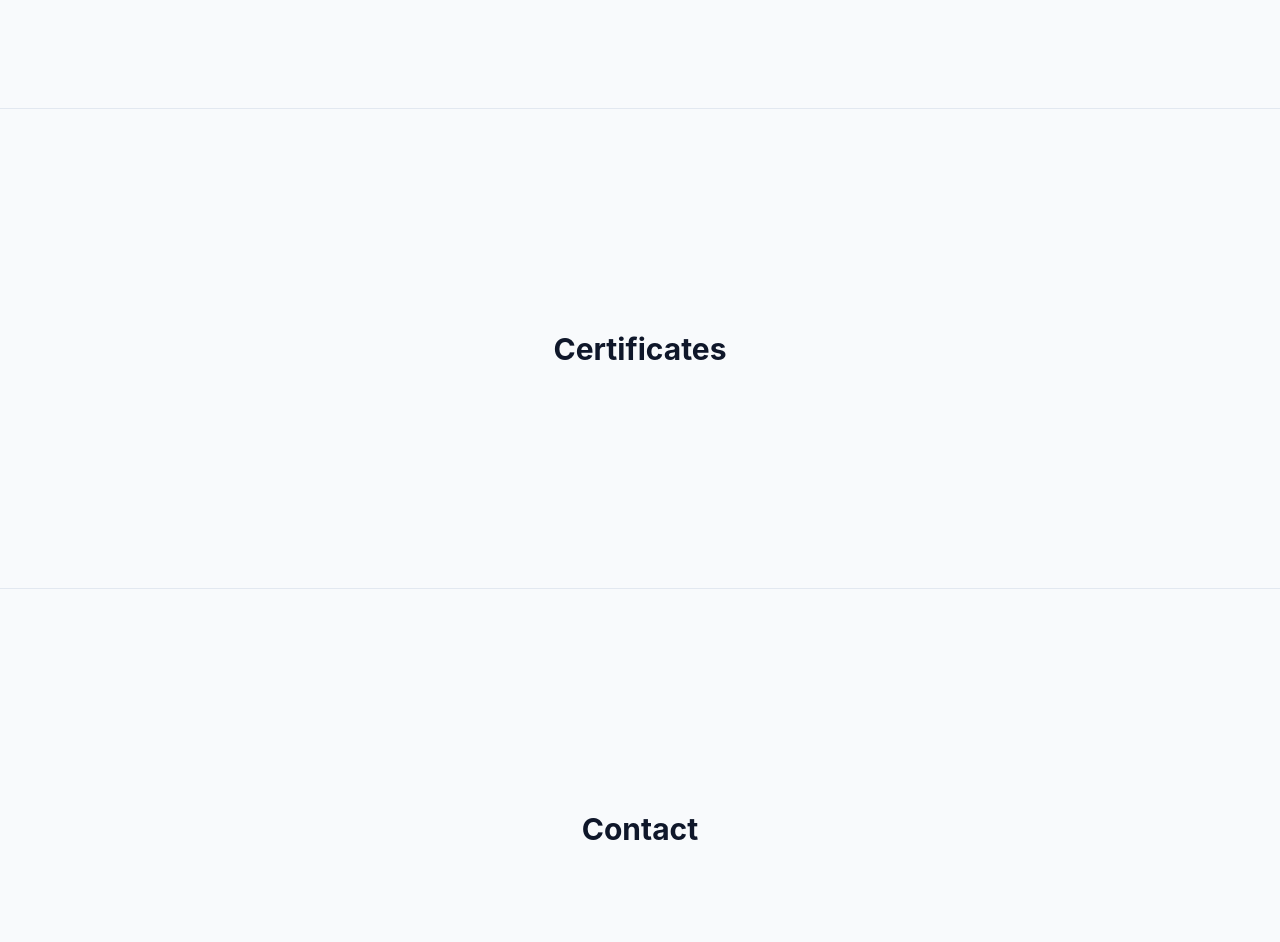
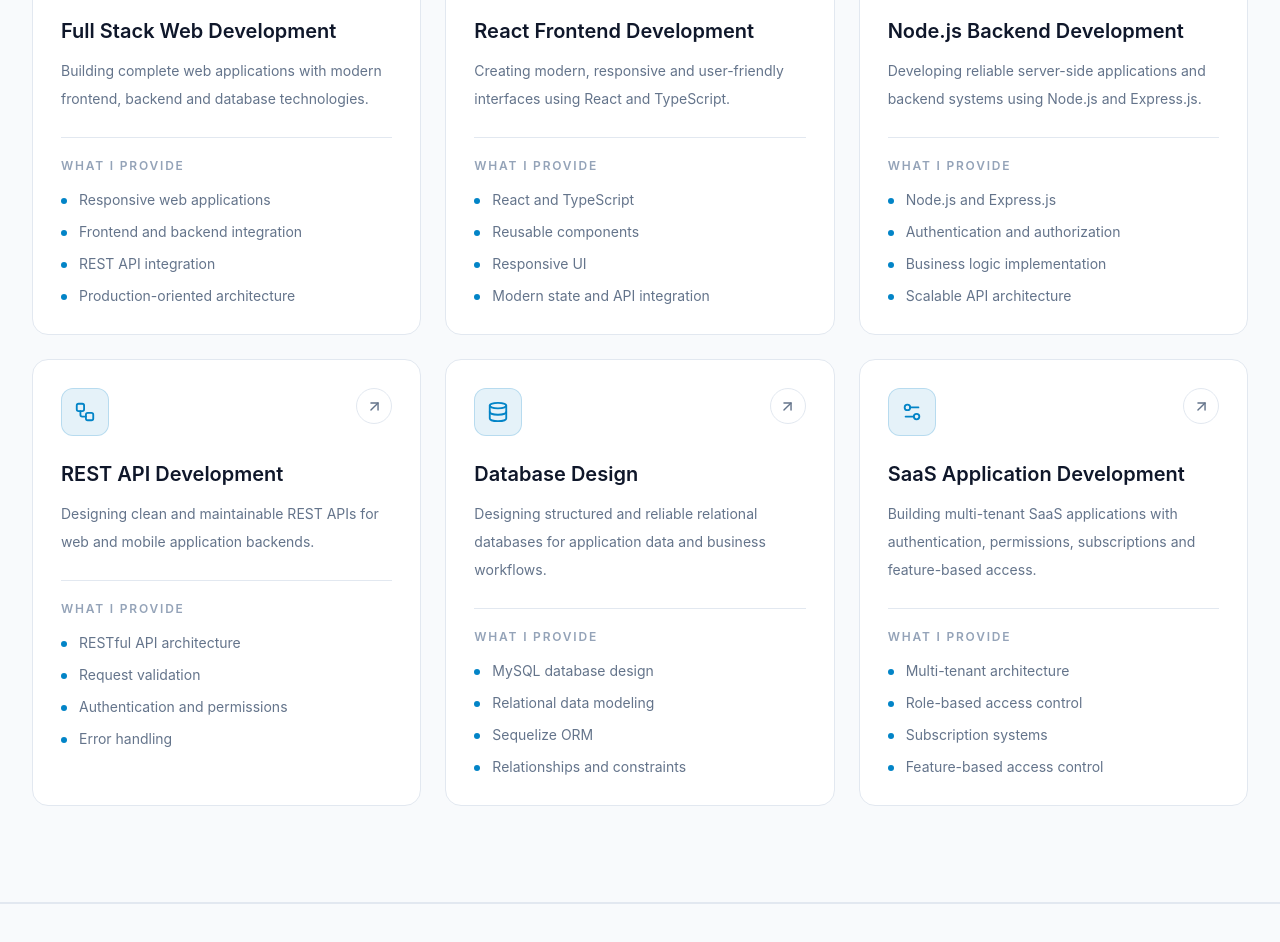
Before and after one commit to Rezowan6/rezowan-miya-portfolio, a React app: page / in a window 1280 px wide. Shown: the part 7480-8422 px from the top of the page. Built offline with nearby package versions, Linux system fonts and the light colour scheme; the HTML template or start-up script is replaced by a standard one.

Commit message:
feat: add Services section with ServicesHeader, ServicesGrid, and ServiceCard components, and integrate into main layout

```diff
--- a/src/App.tsx
+++ b/src/App.tsx
@@ -3,6 +3,7 @@ import Projects from "./components/projects/Projects";
 import About from "./components/sections/about/About";
 import Experience from "./components/sections/experience/Experience";
 import Hero from "./components/sections/hero/Hero";
+import Services from "./components/sections/services/Services";
 import Skills from "./components/sections/skill/Skills";
 
 function App() {
@@ -21,12 +22,7 @@ function App() {
 
         <Experience />
 
-        <section
-          id="services"
-          className="flex min-h-[60vh] items-center justify-center border-t border-theme-border"
-        >
-          <h2 className="text-3xl font-bold">Services</h2>
-        </section>
+        <Services />
 
         <section
           id="certificates"
--- /dev/null
+++ b/src/components/sections/services/ServiceCard.tsx
@@ -0,0 +1,54 @@
+import { ArrowUpRight } from "lucide-react";
+
+import type { Service } from "../../../config/services";
+
+interface ServiceCardProps {
+  service: Service;
+}
+
+export default function ServiceCard({
+  service,
+}: ServiceCardProps) {
+  const ServiceIcon = service.icon;
+
+  return (
+    <article className="group rounded-2xl border border-theme-border bg-theme-card p-6 transition-all duration-200 hover:-translate-y-1 hover:border-theme-primary/40 hover:bg-theme-card-hover sm:p-7">
+      <div className="flex items-start justify-between gap-4">
+        <div className="flex h-12 w-12 items-center justify-center rounded-xl border border-theme-primary/20 bg-theme-primary/10 text-theme-primary transition-colors duration-200 group-hover:border-theme-primary/40">
+          <ServiceIcon size={22} />
+        </div>
+
+        <div className="flex h-9 w-9 items-center justify-center rounded-full border border-theme-border text-theme-muted transition-all duration-200 group-hover:border-theme-primary/40 group-hover:text-theme-primary">
+          <ArrowUpRight size={17} />
+        </div>
+      </div>
+
+      <h3 className="mt-6 text-xl font-semibold text-theme-foreground">
+        {service.title}
+      </h3>
+
+      <p className="mt-3 text-sm leading-7 text-theme-muted">
+        {service.description}
+      </p>
+
+      <div className="mt-6 border-t border-theme-border pt-5">
+        <p className="text-xs font-semibold uppercase tracking-[0.15em] text-theme-muted-foreground">
+          What I provide
+        </p>
+
+        <ul className="mt-4 space-y-3">
+          {service.highlights.map((highlight) => (
+            <li
+              key={highlight}
+              className="flex items-start gap-3 text-sm text-theme-muted"
+            >
+              <span className="mt-2 h-1.5 w-1.5 shrink-0 rounded-full bg-theme-primary" />
+
+              <span>{highlight}</span>
+            </li>
+          ))}
+        </ul>
+      </div>
+    </article>
+  );
+}
--- /dev/null
+++ b/src/components/sections/services/Services.tsx
@@ -0,0 +1,16 @@
+import ServicesGrid from "./ServicesGrid";
+import ServicesHeader from "./ServicesHeader";
+
+export default function Services() {
+  return (
+    <section
+      id="services"
+      className="border-b border-theme-border bg-theme-background"
+    >
+      <div className="mx-auto max-w-7xl px-6 py-20 lg:px-8 lg:py-24">
+        <ServicesHeader />
+        <ServicesGrid />
+      </div>
+    </section>
+  );
+}
--- /dev/null
+++ b/src/components/sections/services/ServicesGrid.tsx
@@ -0,0 +1,16 @@
+import { services } from "../../../config/services";
+
+import ServiceCard from "./ServiceCard";
+
+export default function ServicesGrid() {
+  return (
+    <div className="mt-12 grid gap-6 md:grid-cols-2 lg:grid-cols-3">
+      {services.map((service) => (
+        <ServiceCard
+          key={service.id}
+          service={service}
+        />
+      ))}
+    </div>
+  );
+}
--- /dev/null
+++ b/src/components/sections/services/ServicesHeader.tsx
@@ -0,0 +1,18 @@
+export default function ServicesHeader() {
+  return (
+    <div className="mx-auto max-w-2xl text-center">
+      <p className="text-sm font-semibold uppercase tracking-[0.2em] text-theme-primary">
+        Services
+      </p>
+
+      <h2 className="mt-3 text-3xl font-bold tracking-tight text-theme-foreground sm:text-4xl">
+        Development services I can provide.
+      </h2>
+
+      <p className="mt-4 text-base leading-7 text-theme-muted">
+        I help turn ideas into modern, reliable and scalable web
+        applications using a practical full stack development approach.
+      </p>
+    </div>
+  );
+}
--- /dev/null
+++ b/src/config/services.ts
@@ -0,0 +1,98 @@
+import type { LucideIcon } from "lucide-react";
+import {
+  Code2,
+  Database,
+  Layers3,
+  Server,
+  Settings2,
+  Workflow,
+} from "lucide-react";
+
+export interface Service {
+  id: string;
+  title: string;
+  description: string;
+  icon: LucideIcon;
+  highlights: string[];
+}
+
+export const services: Service[] = [
+  {
+    id: "full-stack-development",
+    title: "Full Stack Web Development",
+    description:
+      "Building complete web applications with modern frontend, backend and database technologies.",
+    icon: Code2,
+    highlights: [
+      "Responsive web applications",
+      "Frontend and backend integration",
+      "REST API integration",
+      "Production-oriented architecture",
+    ],
+  },
+  {
+    id: "react-frontend-development",
+    title: "React Frontend Development",
+    description:
+      "Creating modern, responsive and user-friendly interfaces using React and TypeScript.",
+    icon: Layers3,
+    highlights: [
+      "React and TypeScript",
+      "Reusable components",
+      "Responsive UI",
+      "Modern state and API integration",
+    ],
+  },
+  {
+    id: "node-backend-development",
+    title: "Node.js Backend Development",
+    description:
+      "Developing reliable server-side applications and backend systems using Node.js and Express.js.",
+    icon: Server,
+    highlights: [
+      "Node.js and Express.js",
+      "Authentication and authorization",
+      "Business logic implementation",
+      "Scalable API architecture",
+    ],
+  },
+  {
+    id: "rest-api-development",
+    title: "REST API Development",
+    description:
+      "Designing clean and maintainable REST APIs for web and mobile application backends.",
+    icon: Workflow,
+    highlights: [
+      "RESTful API architecture",
+      "Request validation",
+      "Authentication and permissions",
+      "Error handling",
+    ],
+  },
+  {
+    id: "database-design",
+    title: "Database Design",
+    description:
+      "Designing structured and reliable relational databases for application data and business workflows.",
+    icon: Database,
+    highlights: [
+      "MySQL database design",
+      "Relational data modeling",
+      "Sequelize ORM",
+      "Relationships and constraints",
+    ],
+  },
+  {
+    id: "saas-development",
+    title: "SaaS Application Development",
+    description:
+      "Building multi-tenant SaaS applications with authentication, permissions, subscriptions and feature-based access.",
+    icon: Settings2,
+    highlights: [
+      "Multi-tenant architecture",
+      "Role-based access control",
+      "Subscription systems",
+      "Feature-based access control",
+    ],
+  },
+];
```
